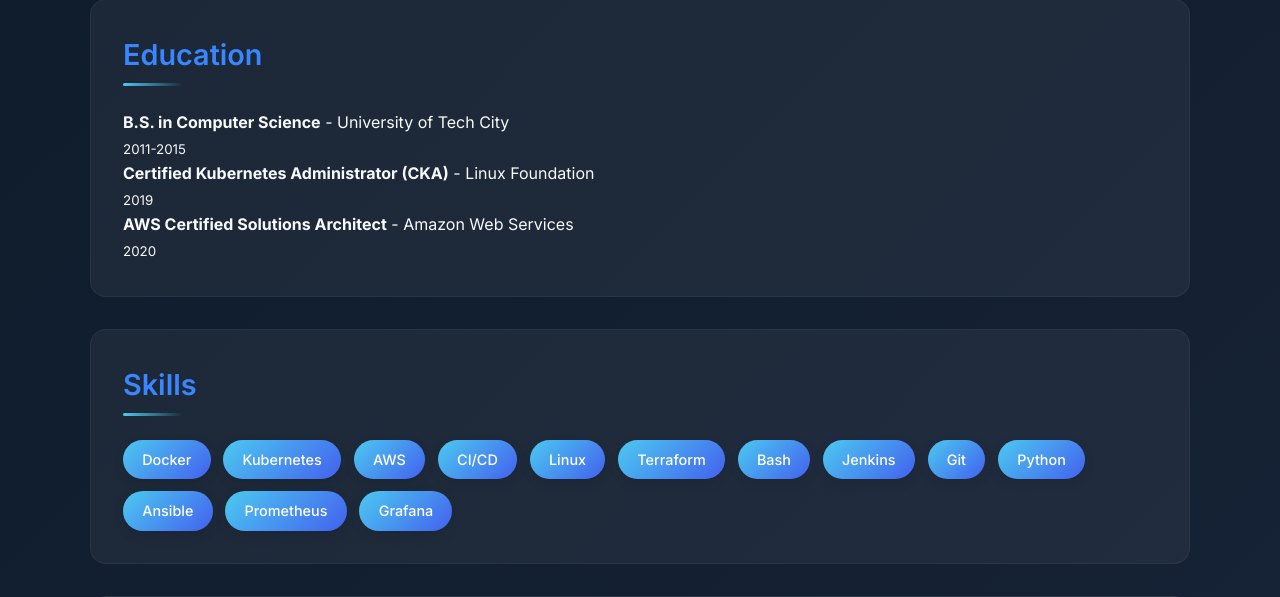
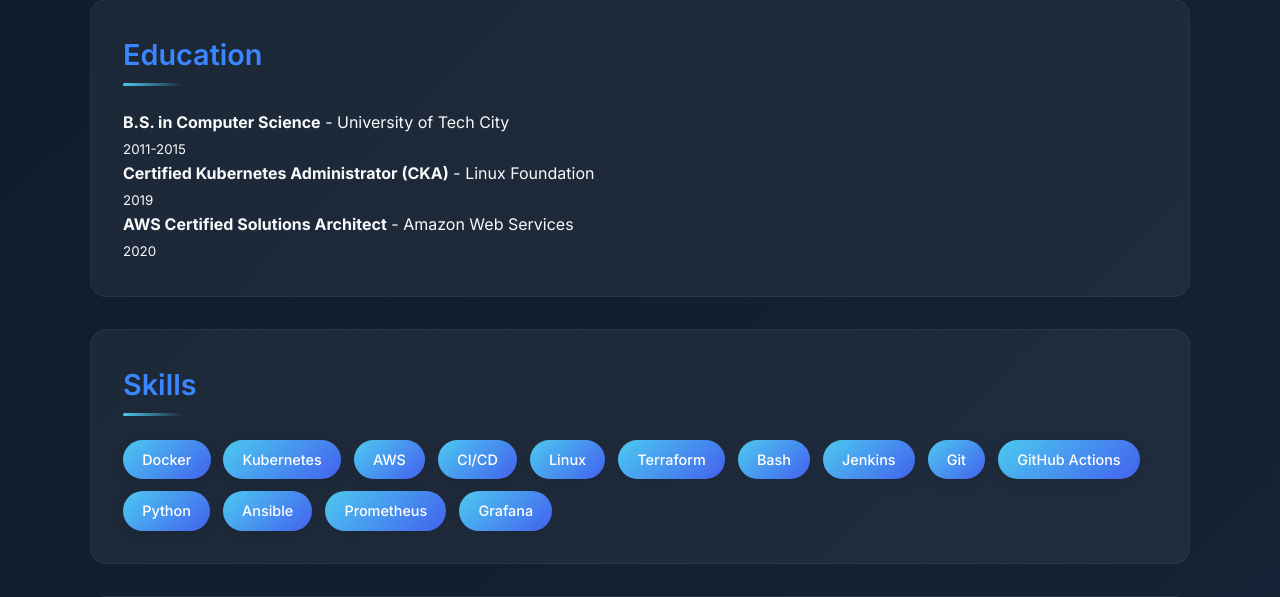
Before and after one commit to edwigelau/my-resume, a Flask app: page / in a window 1280 px wide. Shown: the part 612-1209 px from the top of the page. Run offline with Flask 3, Linux system fonts and the light colour scheme.

Commit message:
deploy added

```diff
--- a/templates/index.html
+++ b/templates/index.html
@@ -310,6 +310,7 @@
                 <span class="skill">Bash</span>
                 <span class="skill">Jenkins</span>
                 <span class="skill">Git</span>
+                <span class="skill">GitHub Actions</span>
                 <span class="skill">Python</span>
                 <span class="skill">Ansible</span>
                 <span class="skill">Prometheus</span>
```
